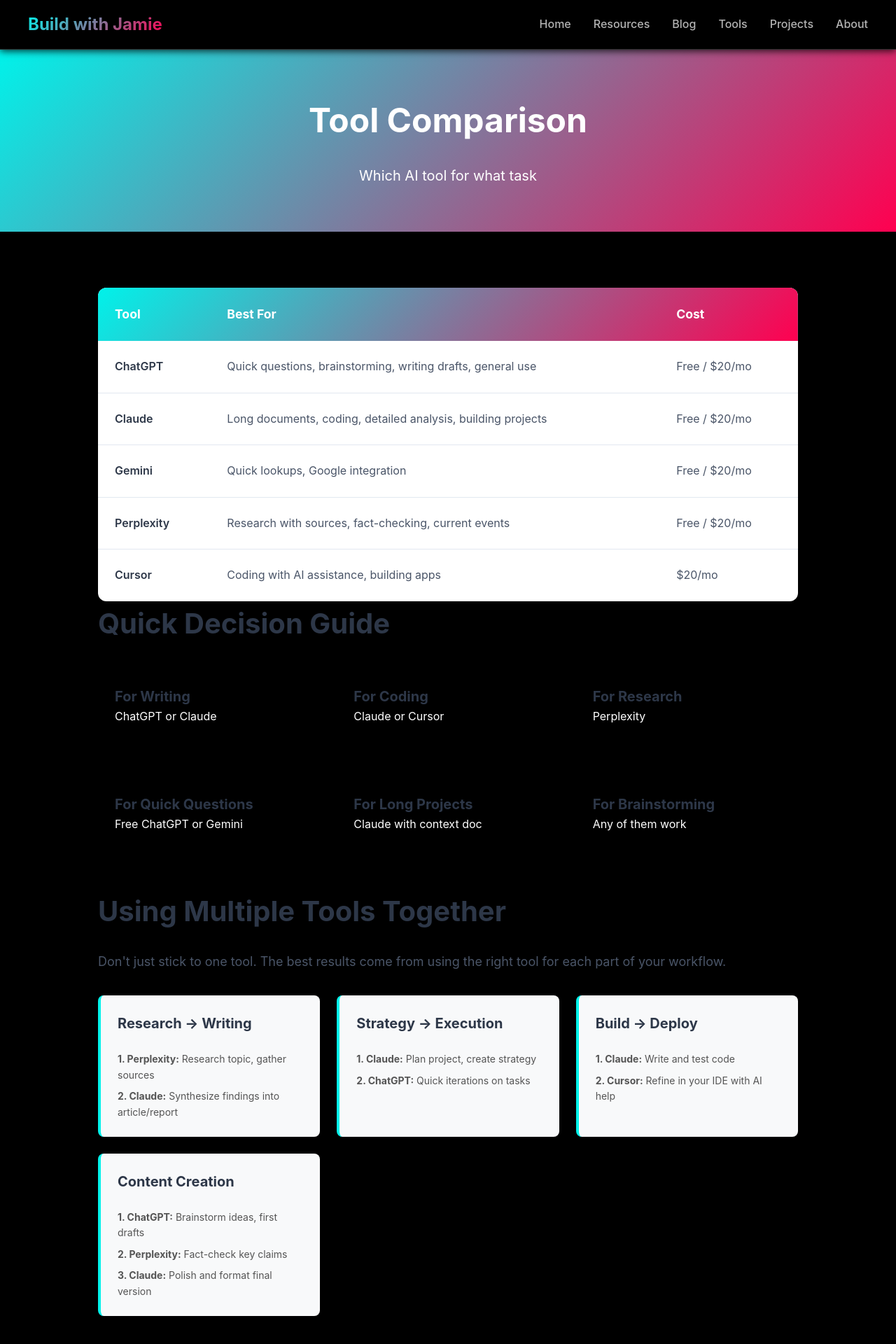
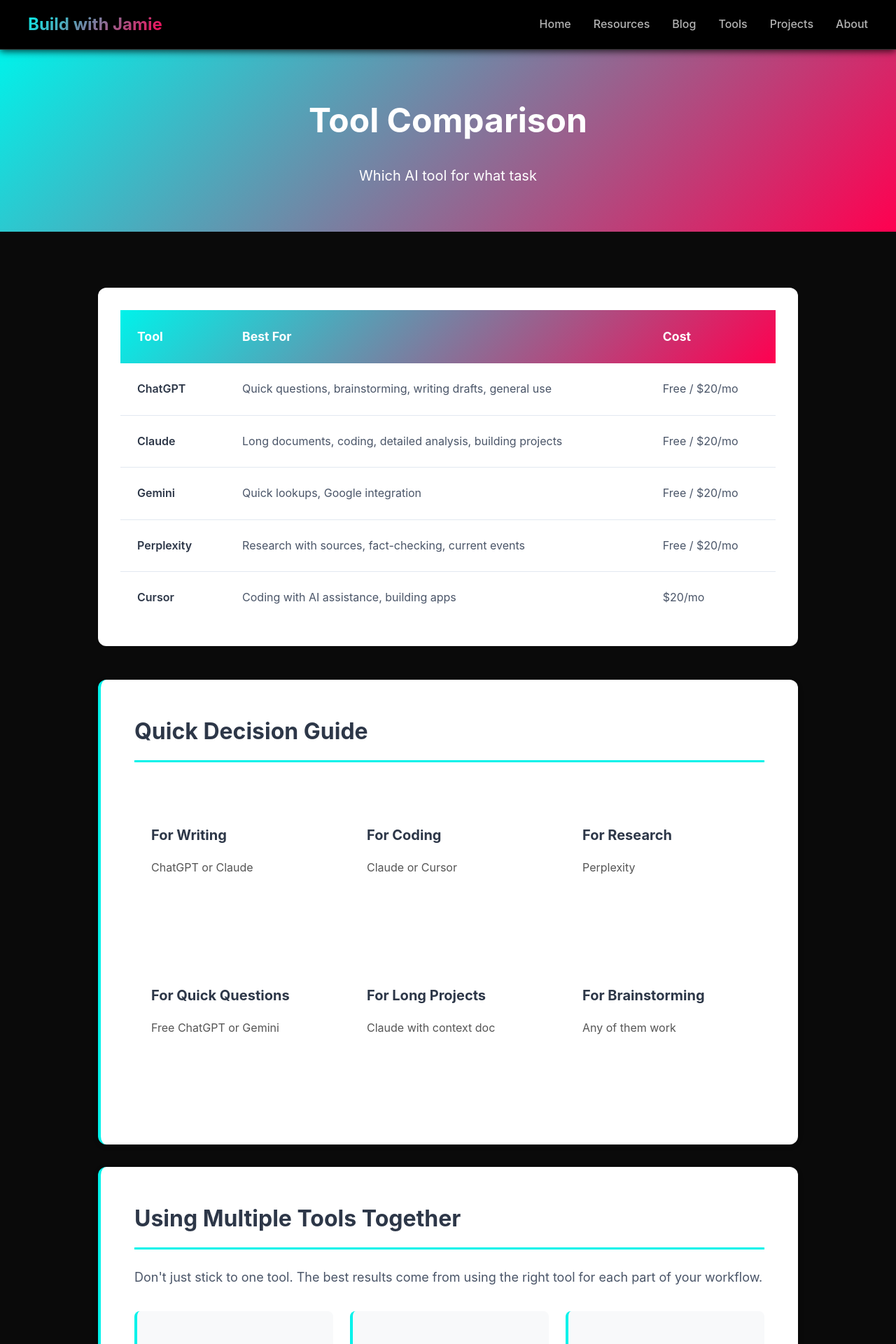
Before and after one commit to givemetheballai-debug/Buildwithjamie, a Next.js app: page /resources/tool-comparison in a window 1280 px wide. Shown: the top 1920 px of the page at 70% size. Built offline with nearby package versions, Linux system fonts and the light colour scheme.

Commit message:
Update page.js

```diff
--- a/app/resources/tool-comparison/page.js
+++ b/app/resources/tool-comparison/page.js
@@ -13,17 +13,14 @@
       </div>
 
       {/* Comparison Table */}
-      <section className="section">
+      <section className="section bg-secondary">
         <div style={{maxWidth: '1000px', margin: '0 auto'}}>
 
+          <div style={{background: 'white', padding: '2rem', borderRadius: '12px', marginBottom: '3rem'}}>
             <div style={{overflowX: 'auto'}}>
               <table style={{
                 width: '100%',
-              borderCollapse: 'collapse',
-              background: 'white',
-              boxShadow: '0 4px 12px rgba(0,0,0,0.08)',
-              borderRadius: '12px',
-              overflow: 'hidden'
+                borderCollapse: 'collapse'
               }}>
                 <thead>
                   <tr style={{background: 'var(--accent-gradient)', color: 'white'}}>
@@ -61,9 +58,10 @@
                 </tbody>
               </table>
             </div>
+          </div>
 
           {/* Quick Guide */}
-          <div className="mt-2xl">
+          <div className="resource-card">
             <h2 className="text-4xl font-bold mb-lg" style={{color: '#2d3748'}}>Quick Decision Guide</h2>
 
             <div className="tool-grid">
@@ -100,7 +98,7 @@
           </div>
 
           {/* Using Multiple Tools Together */}
-          <div className="mt-2xl">
+          <div className="resource-card">
             <h2 className="text-4xl font-bold mb-md" style={{color: '#2d3748'}}>Using Multiple Tools Together</h2>
             <p className="text-lg mb-lg" style={{color: '#4a5568', lineHeight: '1.8'}}>
               Don't just stick to one tool. The best results come from using the right tool for each part of your workflow.
@@ -161,7 +159,7 @@
           </div>
 
           {/* My Daily Workflow */}
-          <div className="mt-2xl example-box" style={{padding: '2.5rem'}}>
+          <div className="resource-card">
             <h2 className="text-4xl font-bold mb-md" style={{color: '#2d3748'}}>How I Actually Use These Daily</h2>
 
             <div className="mb-lg">
```
Lines whose indentation alone changed are shown as unchanged.
